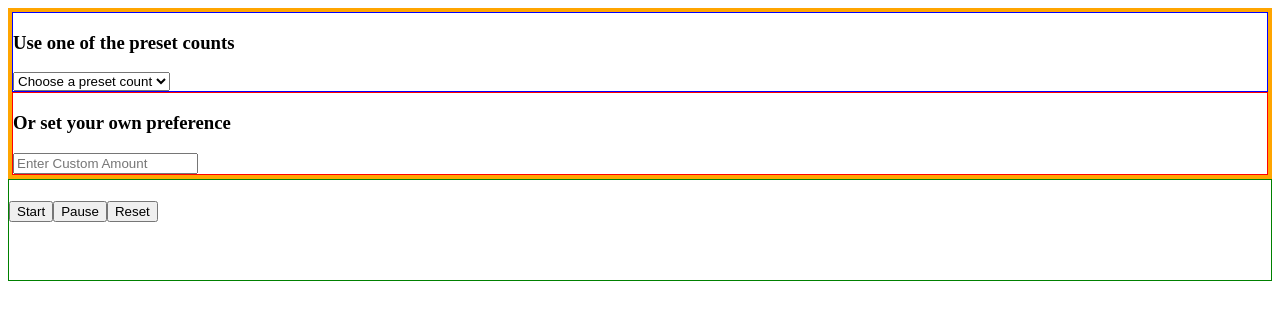
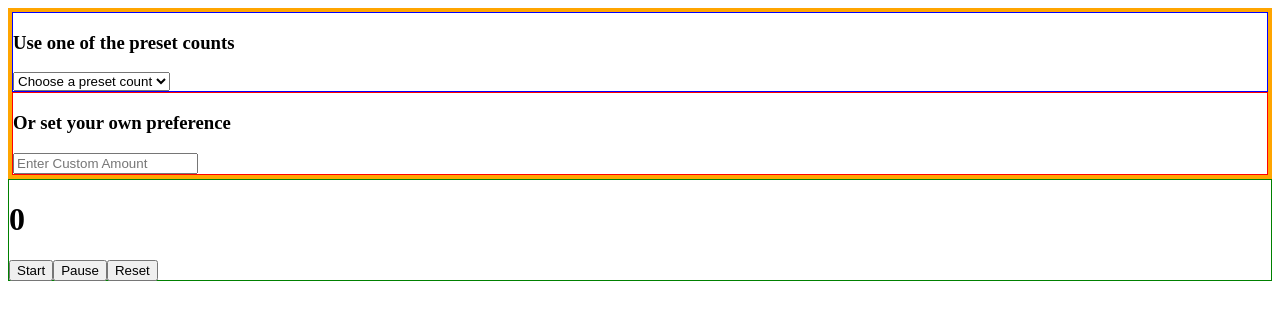
Before and after one commit to daijha/breathcounter, a React app in the folder frontend/: page / in a window 1280 px wide. Shown: the top 320 px of the page. Built offline with nearby package versions, Linux system fonts and the light colour scheme; the HTML template or start-up script is replaced by a standard one.

Commit message:
completed countdown logic and start button

```diff
--- a/frontend/src/App.jsx
+++ b/frontend/src/App.jsx
@@ -1,11 +1,34 @@
+import { useEffect } from "react";
 import { useState } from "react";
+
 import "./App.css";
 
 function App() {
   const [presetCount, setPresetCount] = useState("");
   const [customInput, setCustomInput] = useState("");
-  const [isPresetActive, setIsPresetActive] = useState(true); //for time mode selection
+  const [isPresetActive, setIsPresetActive] = useState(true); //for time mode selection set drives the ui
 
+  const [currentNum, setCurrentNum] = useState(0); // for timing logic
+
+  //create a state that determines is the countdown is running or not
+  const [isRunning, setIsRunning] = useState(false); // not running on render
+
+  //first create state to add inputs to current num
+  useEffect(() => {
+    isPresetActive ? setCurrentNum(Number(presetCount)) : setCurrentNum(Number(customInput));
+    console.log(`current num is ${currentNum}`);
+  },[isPresetActive, presetCount,customInput]);// these all effect how this effect runs
+
+
+  // then take current num and decrement it using set timeout
+
+    useEffect(()=>{
+      if(currentNum > 0 && isRunning){
+   const id = setTimeout(()=>{
+    setCurrentNum(currentNum -1)
+  }, 1000)
+      return ()=> clearTimeout(id)};
+     }, [isRunning, currentNum]);
 
   return (
     <>
@@ -15,9 +38,8 @@ function App() {
           <select
             onChange={(e) => {
               setPresetCount(e.target.value);
-            console.log(e.target.value);
+              // console.log(e.target.value);
               setIsPresetActive(true);
-
             }}
           >
             <option value="0">Choose a preset count </option>
@@ -38,24 +60,20 @@ function App() {
             placeholder="Enter Custom Amount"
             onChange={(e) => {
               setCustomInput(e.target.value);
-            console.log(e.target.value);
+              // console.log(e.target.value);
               setIsPresetActive(false);
             }}
           ></input>
         </div>
       </div>
 
-
       <div className="breathcounter">
-
         <div countdisplay>
-          <h1> {isPresetActive? presetCount:customInput }</h1>
-          <button>Start</button>
+          <h1> {currentNum}</h1>
+          <button onClick={()=>{setIsRunning(true)}}>Start</button>
           <button>Pause</button>
           <button>Reset</button>
-
         </div>
-
       </div>
     </>
   );
```
Lines whose indentation alone changed are shown as unchanged.
